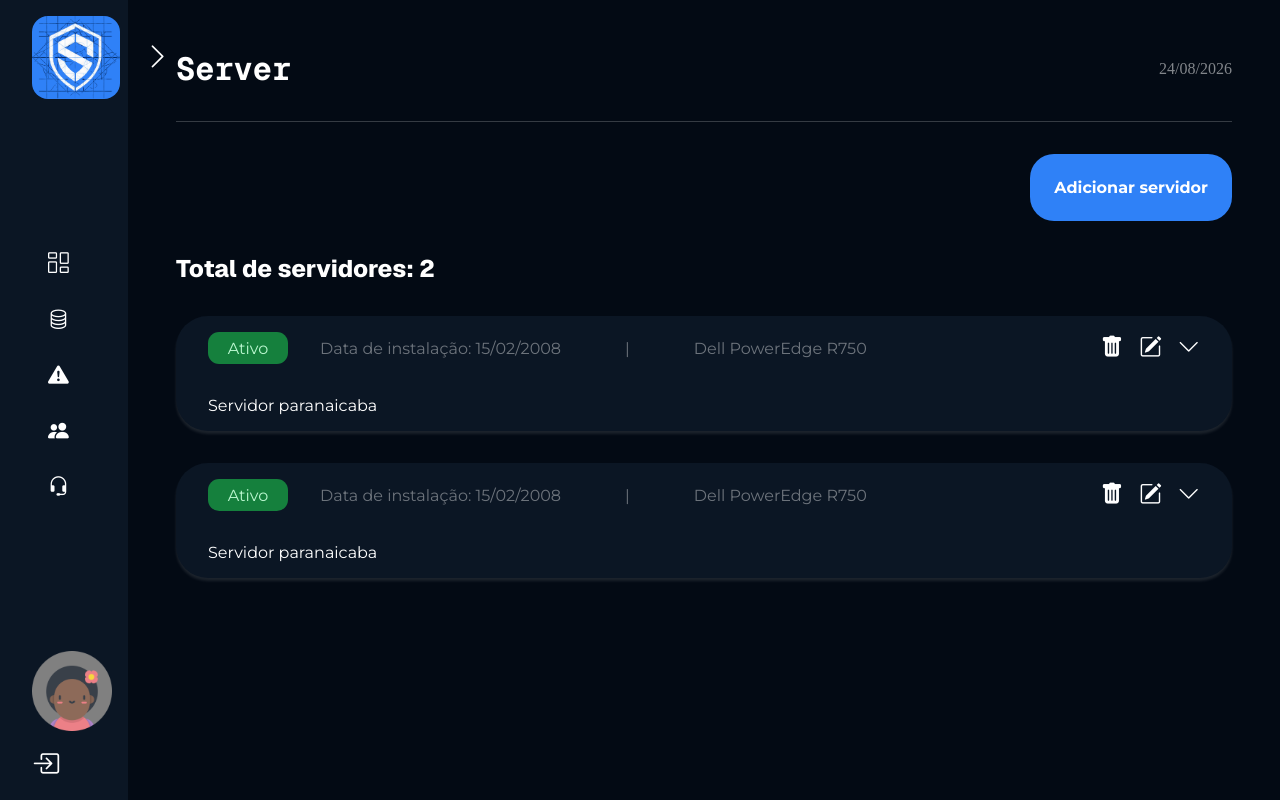
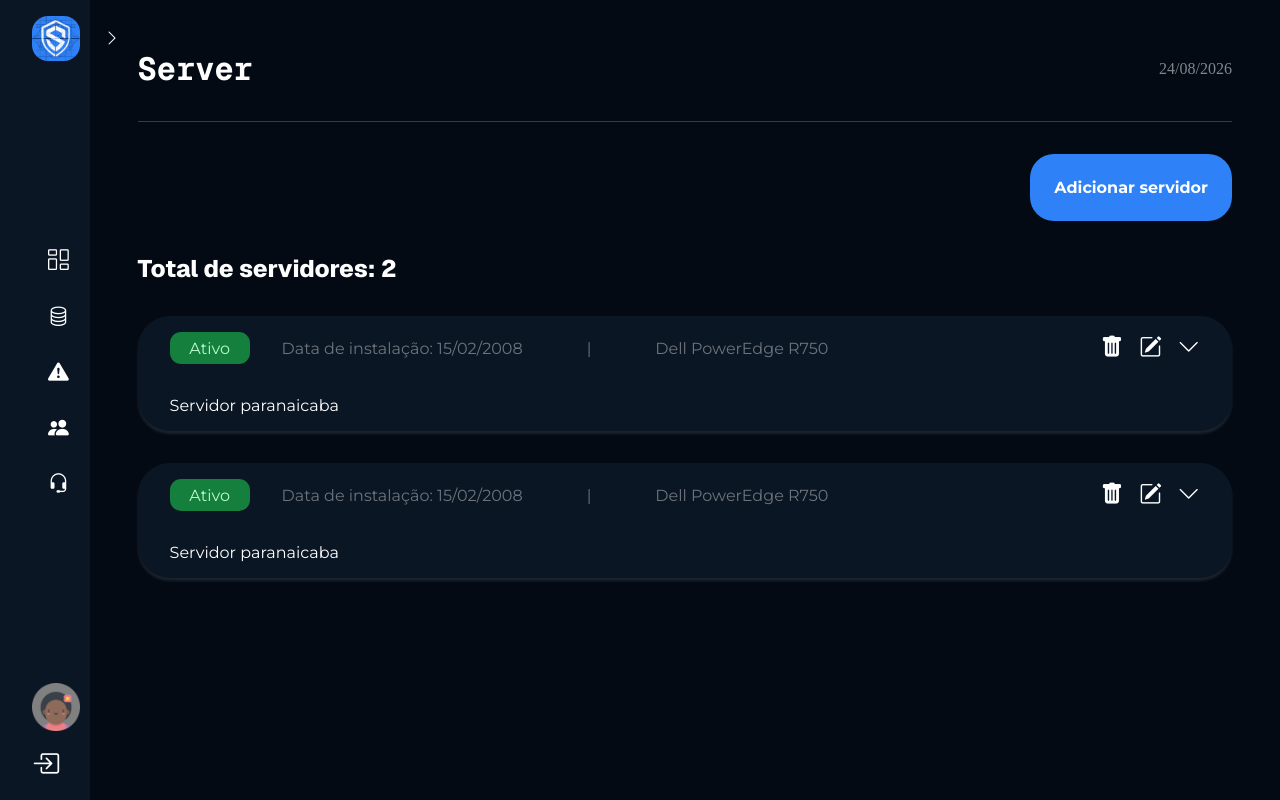
Before and after one commit to projeto-2sem/sentry, a website: page web-data-viz/public/dashboard/servidores.html in a window 1280 px wide. Both pictures are taken after a click on the button 255 px from the left and 57 px from the top of the page. Drawn offline with nearby package versions, Linux system fonts and the light colour scheme.

Commit message:
style: updating style when the aside closes

```diff
--- a/web-data-viz/public/css/dashboards.css
+++ b/web-data-viz/public/css/dashboards.css
@@ -63,6 +63,7 @@ a {
   background-color: #2F81F7;
   border-radius: 1rem;
   margin-right: 1.5rem;
+  transition: 0.5s   ease-in-out;
 }
 
 .sidebar_logo {
@@ -78,6 +79,7 @@ a {
 
 .sidebar_account_photo {
   width: 5rem;
+  transition: 0.5 ease-in-out;
 }
 
 .sidebar_top_wrapper {
@@ -290,7 +292,7 @@ main {
 
 /* CLOSED */
 .sidebar.closed {
-  width: 10%;
+  width: 7%;
 }
 
 .sidebar.closed .text-sidebar {
@@ -301,3 +303,22 @@ main {
 .sidebar.closed .selected_items {
   background-color: transparent;
 }
+
+.sidebar.closed .sidebar_logo img {
+  width: 3rem;
+  transition: 0.5s ease;
+}
+
+.sidebar.closed .sidebar_account_photo {
+  width: 3rem;
+  transition: 0.5 ease;
+}
+
+.sidebar.closed .sidebar_account_photo {
+  width: 3rem;
+  transition: 0.5 ease;
+}
+
+.sidebar.closed .sidebar_close i {
+  font-size: 1rem;
+}
```
